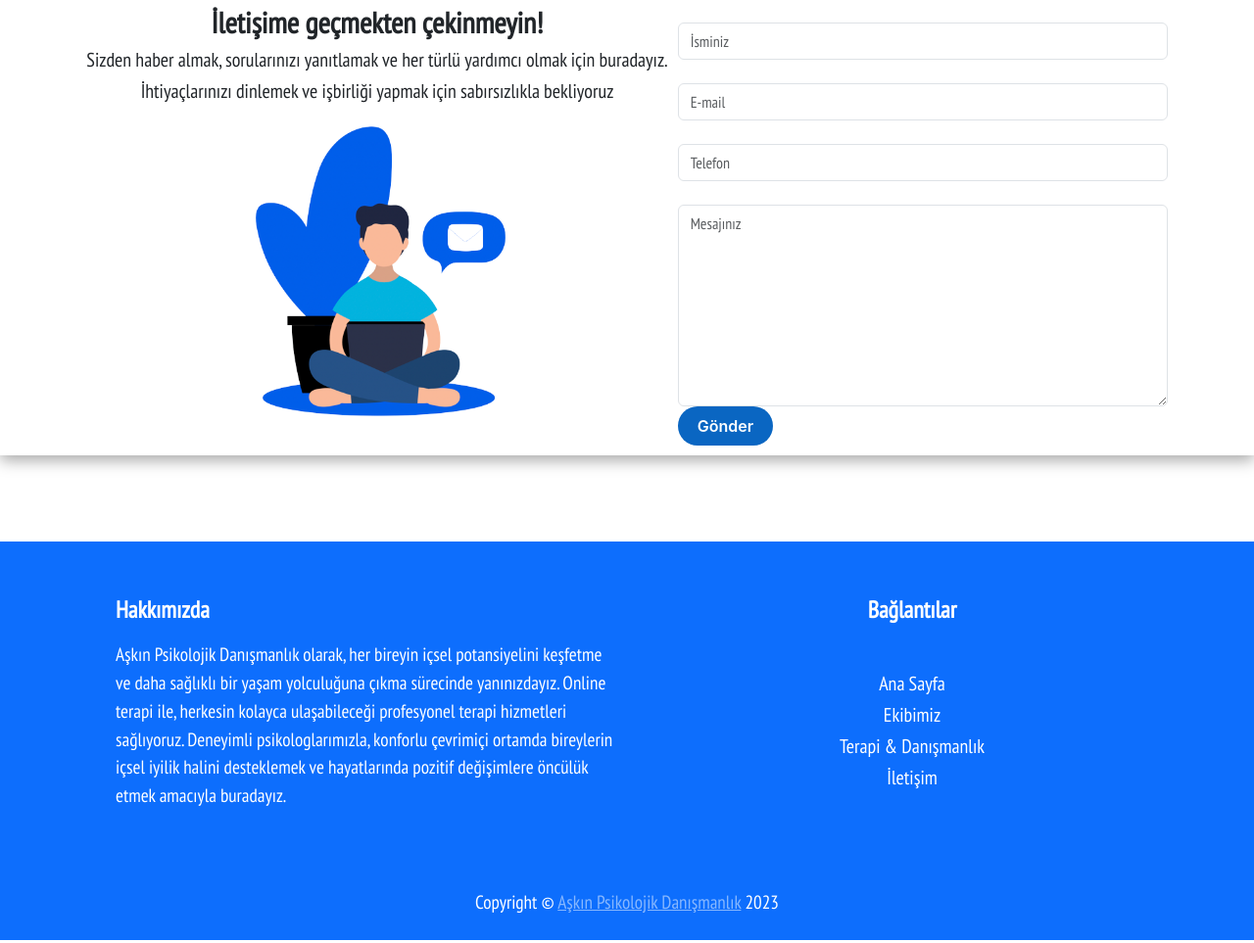
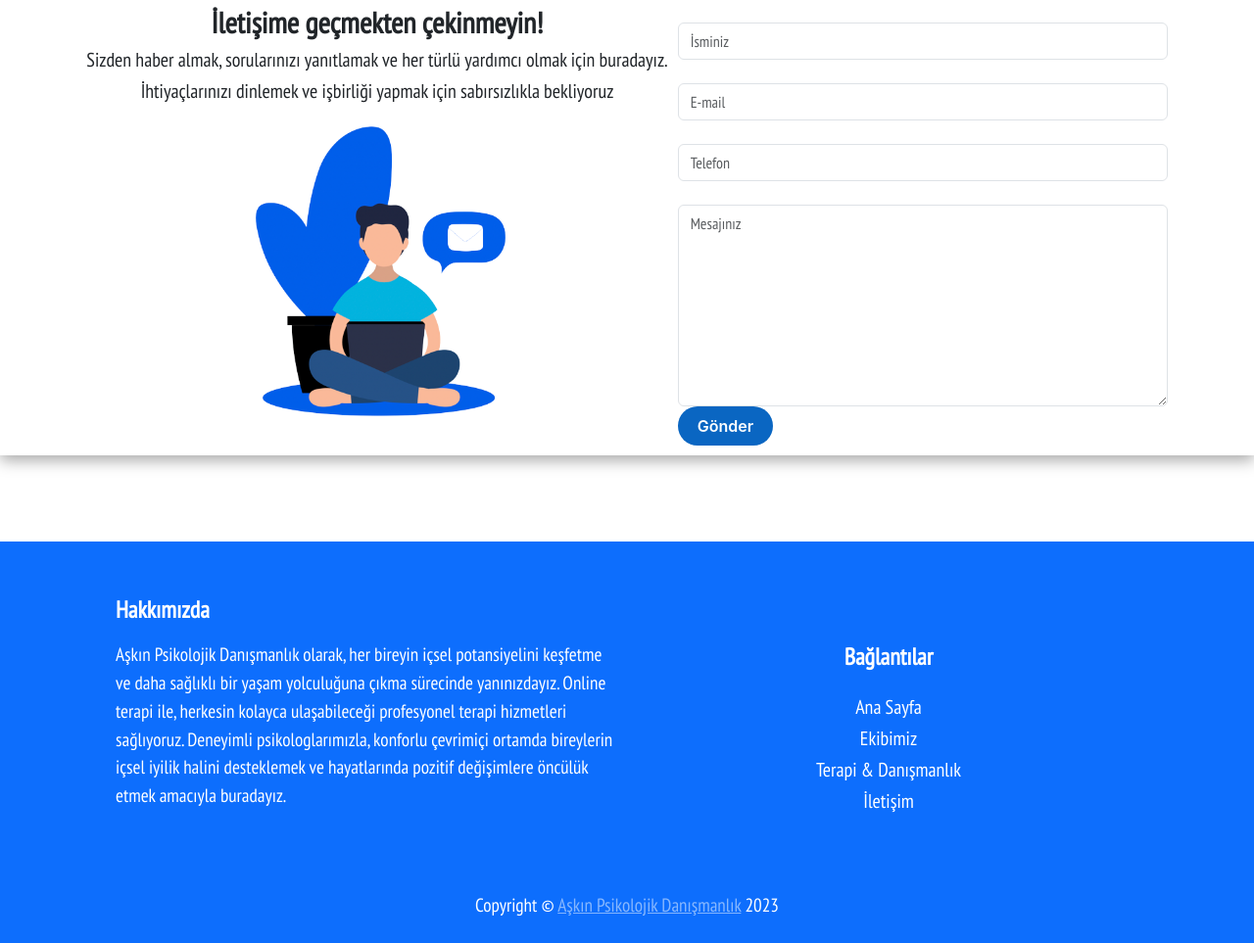
Before and after one commit to ulsters/PsikologWeb-Merge, a website: page home/iletisim.html in a window 1280 px wide. Shown: the part 992-1955 px from the top of the page at 98% size. Drawn offline with nearby package versions, Linux system fonts and the light colour scheme; a web font is replaced by a local one.

Commit message:
footer lists centered

```diff
--- a/home/iletisim.html
+++ b/home/iletisim.html
@@ -183,26 +183,26 @@
           <div class="col-lg-6 col-md-12 mb-4 mb-md-0">
             <h5 class="text-white fs-4 fw-bolder">Hakkımızda</h5>
             <p class="text-white mt-3">
-              Aşkın Psikolojik Danışmanlık olarak, her bireyin içsel potansiyelini keşfetme ve daha sağlıklı bir yaşam yolculuğuna çıkma sürecinde yanınızdayız. Online terapi ile, herkesin kolayca ulaşabileceği profesyonel terapi hizmetleri sağlıyoruz. Deneyimli psikologlarımızla, konforlu çevrimiçi ortamda bireylerin içsel iyilik halini desteklemek ve hayatlarında pozitif değişimlere öncülük etmek amacıyla buradayız.          </p>
+              Aşkın Psikolojik Danışmanlık olarak, her bireyin içsel potansiyelini keşfetme ve daha sağlıklı bir yaşam yolculuğuna çıkma sürecinde yanınızdayız. Online terapi ile, herkesin kolayca ulaşabileceği profesyonel terapi hizmetleri sağlıyoruz. Deneyimli psikologlarımızla, konforlu çevrimiçi ortamda bireylerin içsel iyilik halini desteklemek ve hayatlarında pozitif değişimlere öncülük etmek amacıyla buradayız.            </p>
           </div>
-          <div id="footer-items" class="col-lg-6 col-md-6 mb-4 mb-md-0">
-            <div class="">
+          <div id="footer-items" class="col-lg-6 col-md-6 mb-4 mb-md-0 text-center">
+            <div class="mt-5">
               <div>
 
-                <ul class="ms-5 list-unstyled text-center text-decoration-none">
+                <ul class="list-unstyled text-center text-decoration-none text-center">
 
                   <h5 class="text-white border-light fw-bolder fs-4">Bağlantılar</h5>
-                  <li class="mt-5">
-                    <h5><a href="#" class="text-white text-decoration-none">Ana Sayfa</a></h5>
+                  <li class="mt-4">
+                    <h5><a href="index.html" class="text-white text-decoration-none">Ana Sayfa</a></h5>
                   </li>
                   <li>
-                    <h5><a href="#" class="text-white text-decoration-none">Ekibimiz</a></h5>
+                    <h5><a href="ekibimiz.html" class="text-white text-decoration-none">Ekibimiz</a></h5>
                   </li>
                   <li>
-                    <h5><a href="#" class="text-white text-decoration-none">Terapi & Danışmanlık</a></h5>
+                    <h5><a href="terapidanısmanlık.html" class="text-white text-decoration-none">Terapi & Danışmanlık</a></h5>
                   </li>
                   <li>
-                    <h5><a href="#" class="text-white text-decoration-none">İletişim</a></h5>
+                    <h5><a href="iletisim.html" class="text-white text-decoration-none">İletişim</a></h5>
                   </li>
                 </ul>
               </div>
```
Also changed, not shown: home/ekibimiz.html (+8 -9 lines), home/index.html (+6 -6 lines), home/terapidanısmanlık.html (+8 -8 lines).
